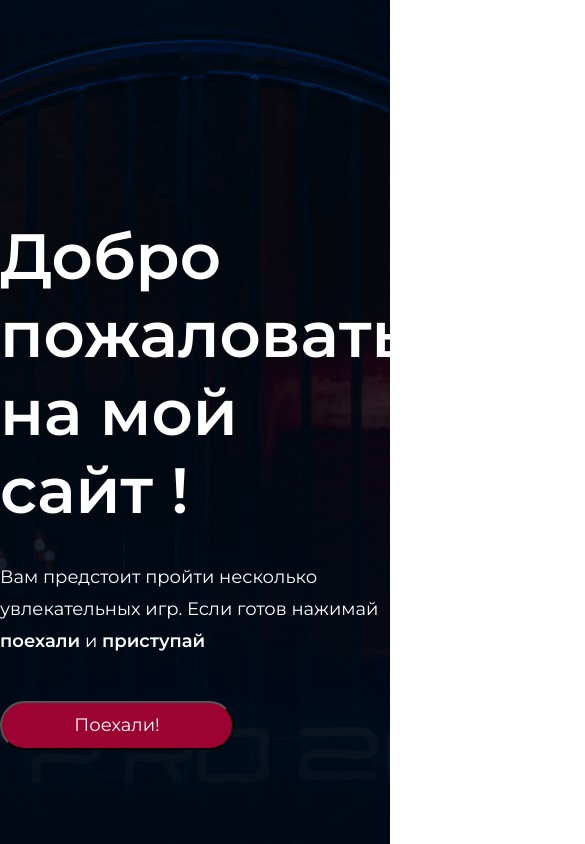
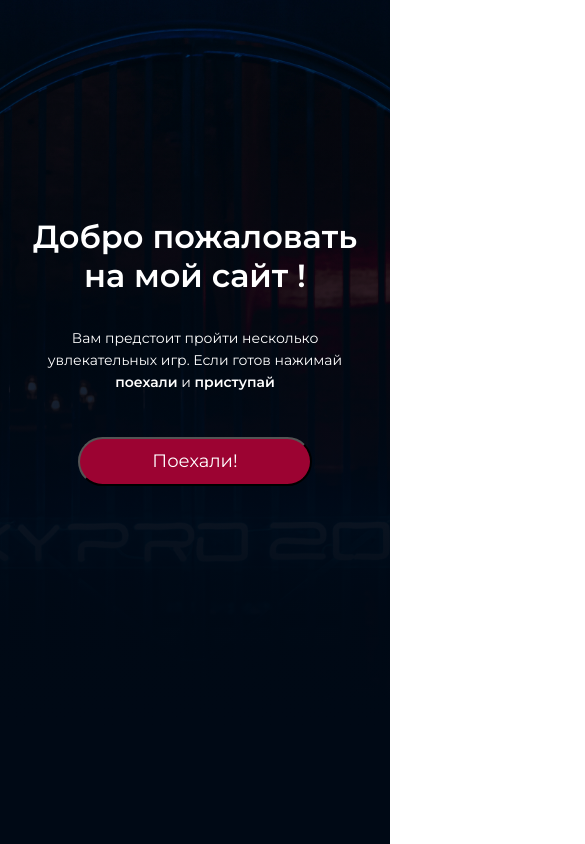
Before and after one commit to NataliaTrukhman/2-nd-course-hw, a plain HTML site: page index.html in a window 390 px wide. Shown: the top 844 px of the page, 585 px wide, since content can reach past the window. Drawn offline with Linux system fonts and the light colour scheme.

Commit message:
в адаптиве все плывет. не понимаю как исправить.

```diff
--- a/style.scss
+++ b/style.scss
@@ -2,9 +2,11 @@
     margin: 0;
     padding: 0;
 }
+
 a {
     text-decoration: none;
 }
+
 body {
     font-family: "Montserrat", sans-serif;
 }
@@ -55,31 +57,37 @@ body {
     font-weight: 400;
     font-size: 18px;
     color: #FFFFFF;
+
     &:hover {
         background: #EB443F
-     }
+    }
 }
+
 .button:hover {
-   background: #EB443F
+    background: #EB443F
 }
 
 .games {
     padding-top: 128px;
     padding-bottom: 128px;
     background: #000915;
-    &__list{
+
+    &__list {
         display: flex;
         gap: 32px;
         list-style-type: none
     }
+
     &__item {
         transition: all 0.5s;
         border-radius: 12px;
+
         &:hover {
             transform: scale(1.05);
             border: 3px solid #44D2FF;
         }
     }
+
     &__link {
         display: flex;
         width: 379px;
@@ -95,6 +103,7 @@ body {
         background-repeat: no-repeat;
         background-position: center;
     }
+
     &__box {
         padding-bottom: 32px;
         padding-left: 32px;
@@ -106,9 +115,53 @@ body {
 .games__item:nth-child(1) .games__link {
     background-image: url(img/Rectangle\ 6.png);
 }
+
 .games__item:nth-child(2) .games__link {
     background-image: url(img/Rectangle\ 7.png);
 }
+
 .games__item:nth-child(3) .games__link {
     background-image: url(img/Rectangle\ 8.png);
 }
+
+/* mobile */
+
+@media (max-width: 767px) {
+    .center {
+        padding-left: 16px;
+        padding-right: 16px;
+    }
+    .top {
+        height: 735px;
+    }
+
+    .title {
+        font-family: 'Montserrat';
+        font-style: normal;
+        font-weight: 700;
+        font-size: 32px;
+        line-height: 39px;
+        display: flex;
+        align-items: center;
+        text-align: center
+    }
+    .header {
+        display: flex;
+        justify-content: center;
+        align-items: center;
+        flex-direction: column;
+        &__text {
+            font-family: 'Montserrat';
+            font-style: normal;
+            font-weight: 300;
+            font-size: 14px;
+            line-height: 22px;
+            text-align: center;
+            }
+    }
+    .games__list {
+
+        flex-wrap: wrap;
+    }
+
+}
```
Also changed, not shown: _mob.scss (added), style.css, 1 other file.
